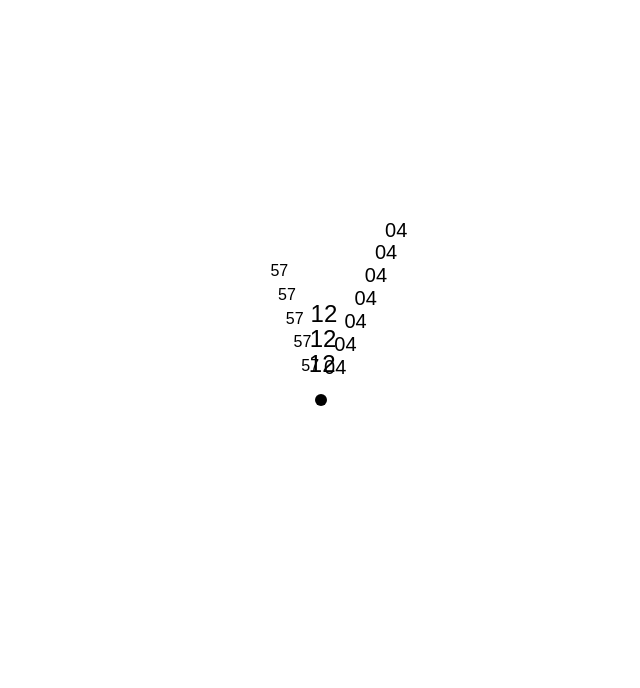
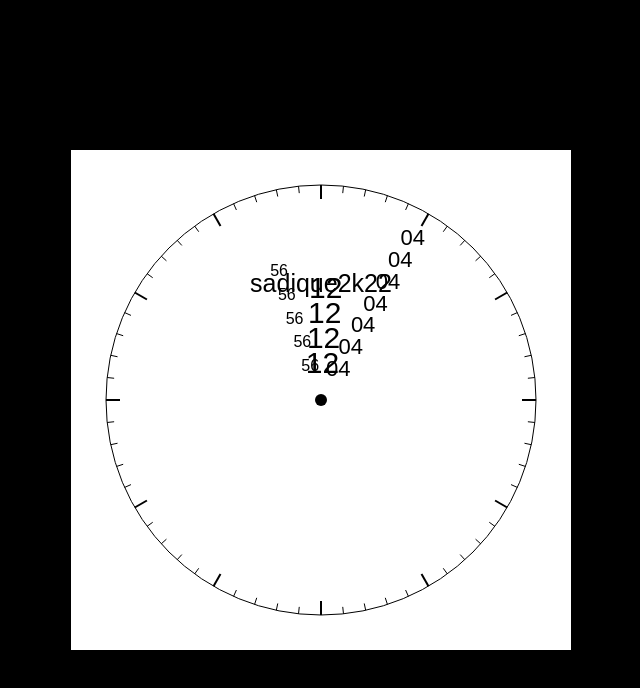
Before and after one commit to sadique2k22/Digital-Analog-clock, a plain HTML site: page index.html in a window 1280 px wide. Shown: the whole page, without its empty margins (319-959 px from the left). Drawn offline with Linux system fonts and the light colour scheme.

Commit message:
Update index.html

```diff
--- a/index.html
+++ b/index.html
@@ -1,12 +1,11 @@
-<!DOCTYPE html>
-<html lang="en">
+<!DOCTYPE html><html lang="en">
 <head>
   <meta charset="UTF-8">
-  <title>Echo Time Watch</title>
+  <title>Echo Watch</title>
   <style>
     body {
       margin: 0;
-      background: white;
+      background: black;
       display: flex;
       justify-content: center;
       align-items: center;
@@ -18,41 +17,58 @@
   </style>
 </head>
 <body>
-<canvas id="watch" width="500" height="500"></canvas>
-
-<script>
+<canvas id="watch" width="500" height="500"></canvas><script>
 const canvas = document.getElementById('watch');
 const ctx = canvas.getContext('2d');
 const CENTER = { x: canvas.width / 2, y: canvas.height / 2 };
-const STEP = 25; // space between numbers
+const STEP = 25;
 
 const CONFIG = {
-  hour:  { count: 3,  radiusStep: STEP, font: '24px Arial' },
-  minute:{ count: 7,  radiusStep: STEP, font: '20px Arial' },
+  hour:  { count: 4,  radiusStep: STEP, font: '30px Arial' },
+  minute:{ count: 7,  radiusStep: STEP, font: '22px Arial' },
   second:{ count: 5,  radiusStep: STEP, font: '16px Arial' },
 };
 
-function draw() {
-  ctx.clearRect(0, 0, canvas.width, canvas.height);
+const OUTER_RADIUS = CONFIG.minute.count * STEP + 40;
 
-  // Draw center dot
+function getAngle(degrees) {
+  return (degrees - 90) * Math.PI / 180;
+}
+
+function drawOuterCircle() {
+  ctx.beginPath();
+  ctx.arc(CENTER.x, CENTER.y, OUTER_RADIUS, 0, 2 * Math.PI);
+  ctx.strokeStyle = 'black';
+  ctx.lineWidth = 1;
+  ctx.stroke();
+}
+
+function drawMinuteMarkers() {
+  for (let i = 0; i < 60; i++) {
+    const angle = getAngle(i * 6);
+    const isMajor = i % 5 === 0;
+    const markerLength = isMajor ? 14 : 7;
+    const markerWidth = isMajor ? 2 : 1;
+
+    const outerX = CENTER.x + OUTER_RADIUS * Math.cos(angle);
+    const outerY = CENTER.y + OUTER_RADIUS * Math.sin(angle);
+    const innerX = CENTER.x + (OUTER_RADIUS - markerLength) * Math.cos(angle);
+    const innerY = CENTER.y + (OUTER_RADIUS - markerLength) * Math.sin(angle);
+
+    ctx.beginPath();
+    ctx.moveTo(innerX, innerY);
+    ctx.lineTo(outerX, outerY);
+    ctx.strokeStyle = 'black';
+    ctx.lineWidth = markerWidth;
+    ctx.stroke();
+  }
+}
+
+function drawCenterDot() {
   ctx.beginPath();
   ctx.arc(CENTER.x, CENTER.y, 6, 0, 2 * Math.PI);
   ctx.fillStyle = 'black';
   ctx.fill();
-
-  const now = new Date();
-  const hour = now.getHours() % 12 || 12;
-  const minute = now.getMinutes();
-  const second = now.getSeconds();
-
-  drawNumberTrail(hour, CONFIG.hour, getAngle(hour * 30 + minute / 2));
-  drawNumberTrail(minute, CONFIG.minute, getAngle(minute * 6));
-  drawNumberTrail(second, CONFIG.second, getAngle(second * 6));
-}
-
-function getAngle(degrees) {
-  return (degrees - 90) * Math.PI / 180;
 }
 
 function drawNumberTrail(number, config, angle) {
@@ -62,15 +78,49 @@ function drawNumberTrail(number, config, angle) {
   ctx.textBaseline = 'middle';
 
   for (let i = 1; i <= config.count; i++) {
-    const dist = i * config.radiusStep + 10; // 10px padding after dot
+    const dist = i * config.radiusStep + 10;
     const x = CENTER.x + dist * Math.cos(angle);
     const y = CENTER.y + dist * Math.sin(angle);
     ctx.fillText(String(number).padStart(2, '0'), x, y);
   }
 }
 
-setInterval(draw, 1000);
-draw(); // Initial draw
-</script>
-</body>
+function drawBrandName() {
+  ctx.font = '25px Arial';
+  ctx.fillStyle = 'black';
+  ctx.textAlign = 'center';
+  ctx.textBaseline = 'middle';
+  ctx.fillText('sadique2k22', CENTER.x, CENTER.y - OUTER_RADIUS + 100);
+}
+
+function updateTime() {
+  const now = new Date();
+  const ms = now.getMilliseconds();
+  const sec = now.getSeconds() + ms / 1000;
+  const min = now.getMinutes() + sec / 60;
+  const hr = (now.getHours() % 12 || 12) + min / 60;
+
+  const time = {
+    hourAngle: getAngle(hr * 30),
+    minuteAngle: getAngle(min * 6),
+    secondAngle: getAngle(sec * 6),
+    hour: Math.floor(hr),
+    minute: Math.floor(min),
+    second: Math.floor(sec)
+  };
+
+  ctx.clearRect(0, 0, canvas.width, canvas.height);
+  drawOuterCircle();
+  drawMinuteMarkers();
+  drawCenterDot();
+  drawBrandName();
+
+  drawNumberTrail(time.hour, CONFIG.hour, time.hourAngle);
+  drawNumberTrail(time.minute, CONFIG.minute, time.minuteAngle);
+  drawNumberTrail(time.second, CONFIG.second, time.secondAngle);
+}
+
+setInterval(updateTime, 1000 / 60);
+updateTime();
+</script></body>
 </html>
```
